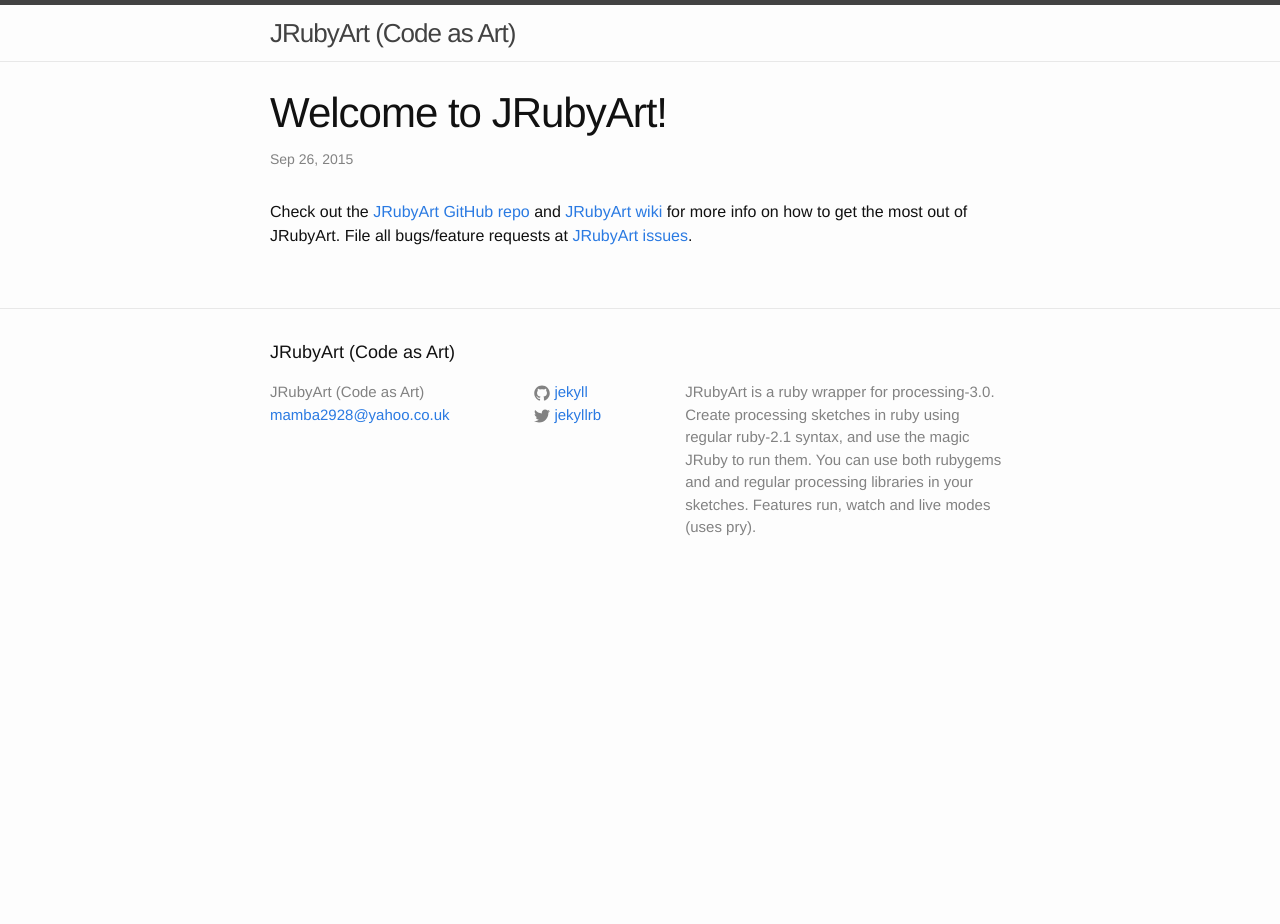
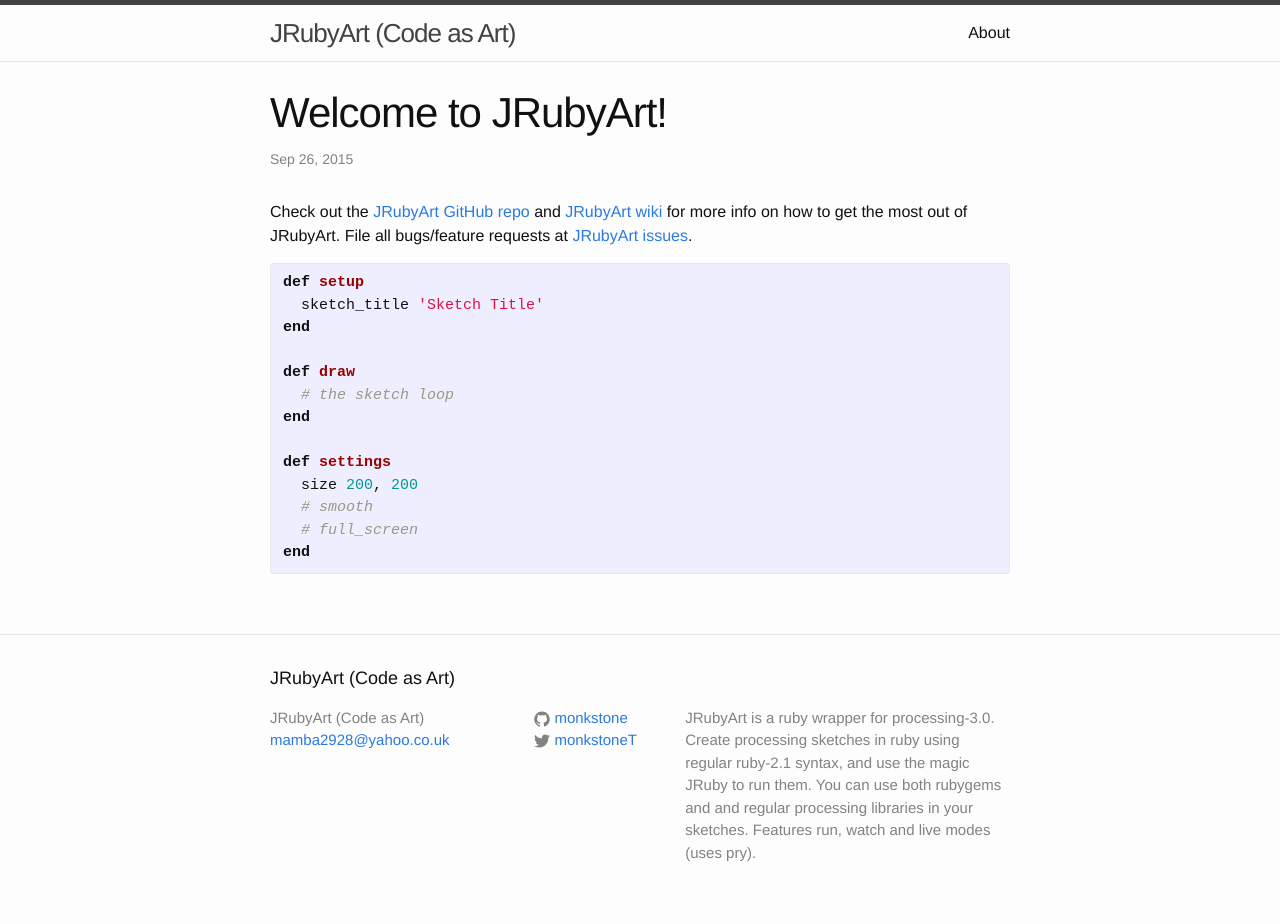
Before and after one commit to ruby-processing/ruby-processing.github.io, a Jekyll site: the page built from _posts/2015-09-06-welcome.md, in a window 1280 px wide. Built offline with Jekyll 4.4.1, drawn with Linux system fonts in a browser that asks for light colours; before the commit the page ends 900 px from its top, so only the background shows below that.

Commit message:
update site

```diff
--- a/_config.yml
+++ b/_config.yml
@@ -13,8 +13,11 @@
   bugs: http://github.com/ruby-processing/jruby_art/issues
   wiki: https://github.com/ruby-processing/JRubyArt/wiki
   github: https://github.com/ruby-processing/jruby_art
-twitter_username: jekyllrb
-github_username:  jekyll
+twitter_username: monkstoneT
+github_username:  monkstone
+syntax-highlighting:
+  enabled: true
+  css: syntax.css
 
 # Build settings
 markdown: kramdown
--- a/_posts/2015-09-06-welcome.md
+++ b/_posts/2015-09-06-welcome.md
@@ -7,6 +7,22 @@
 
 Check out the [JRubyArt GitHub repo][repo] and [JRubyArt wiki][wiki] for more info on how to get the most out of JRubyArt. File all bugs/feature requests at [JRubyArt issues][issues].
 
+{% highlight ruby %}
+def setup
+  sketch_title 'Sketch Title'
+end
+
+def draw
+  # the sketch loop
+end
+
+def settings
+  size 200, 200
+  # smooth
+  # full_screen
+end
+{% endhighlight %}
+
 [repo]: https://github.com/ruby-processing/JRubyArt
 [issues]: https://github.com/ruby-processing/JRubyArt/issues
 [wiki]: https://github.com/ruby-processing/JRubyArt/wiki
```
Also changed, not shown: about.md (added, +13 -0 lines), 2 other files.
